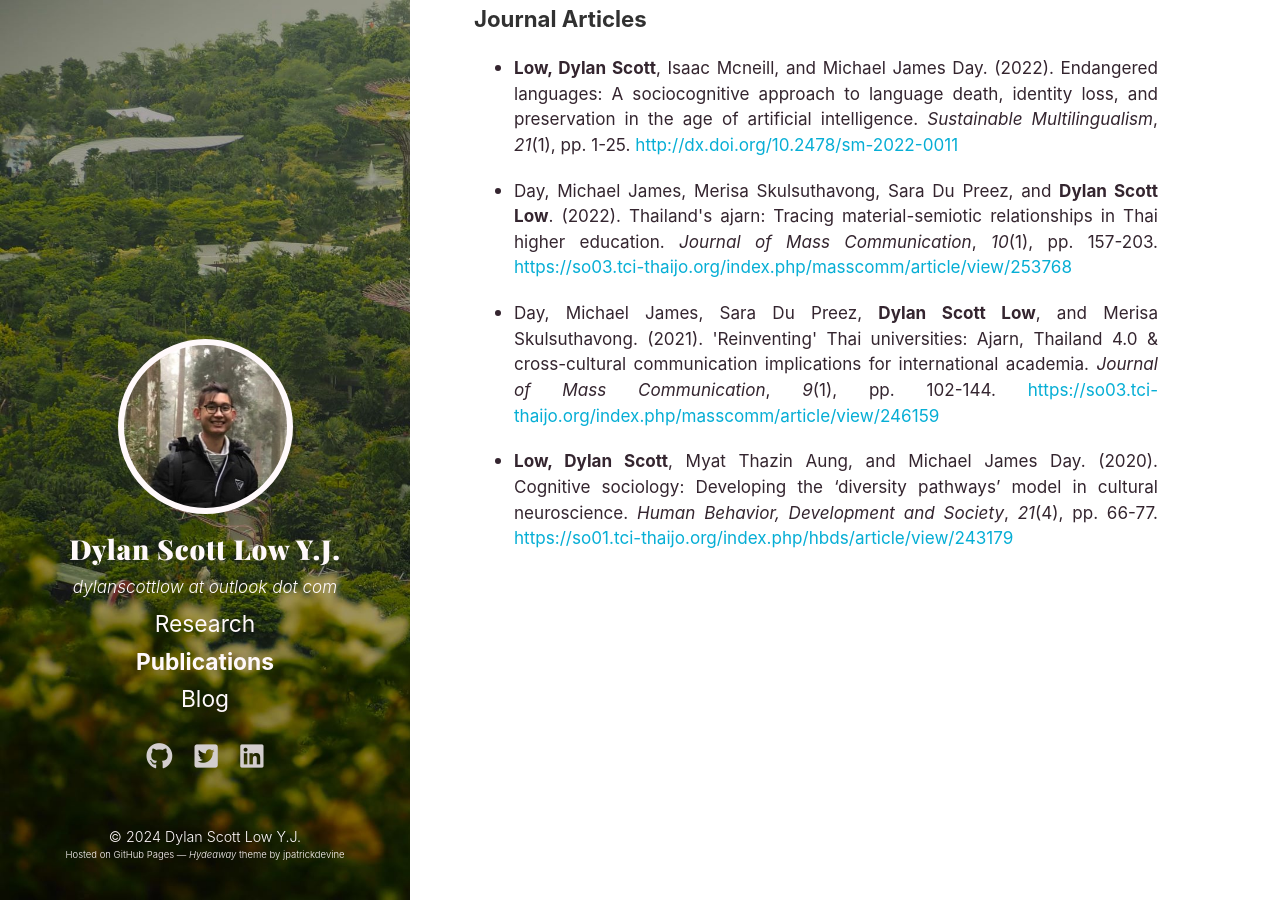
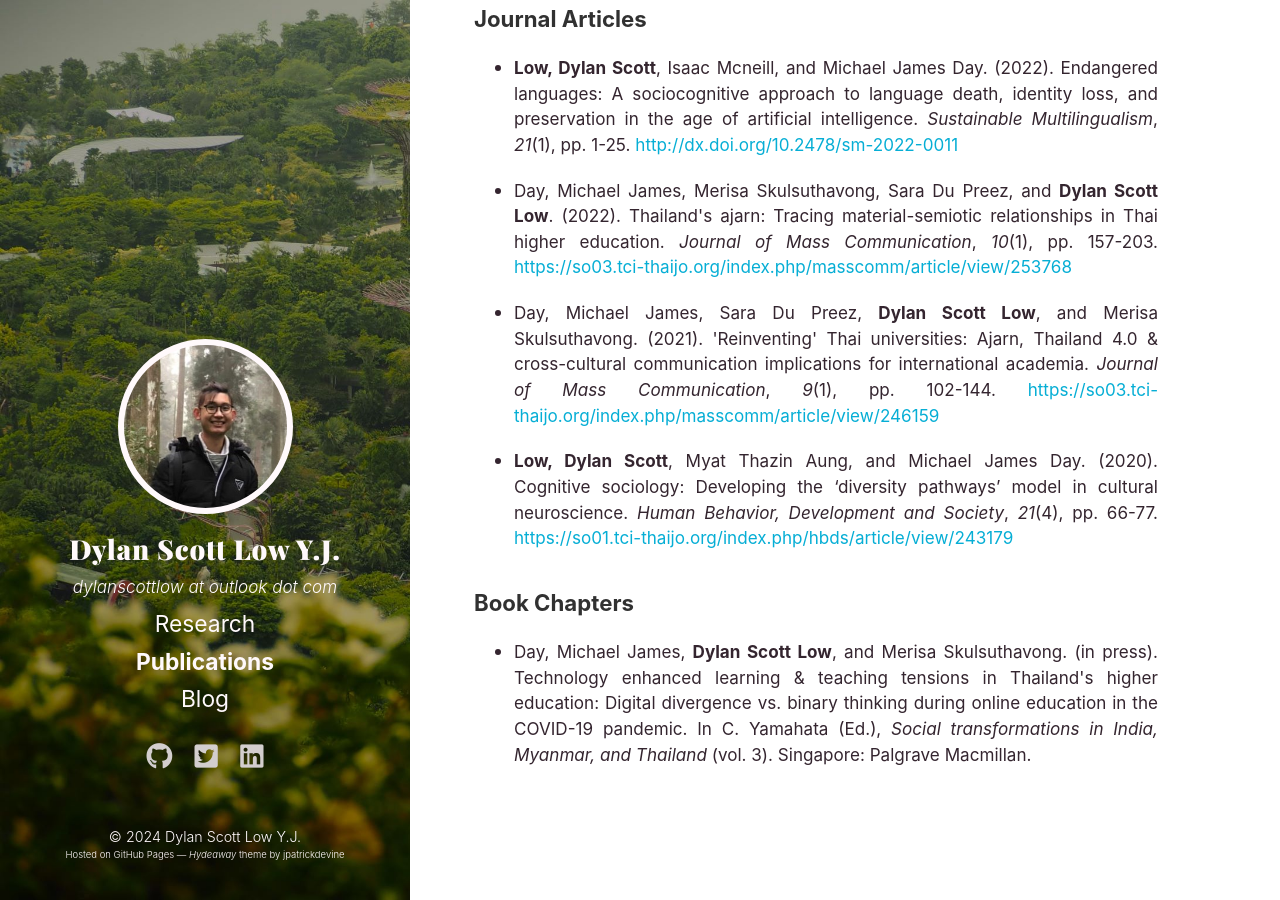
Before and after one commit to dylanscottlow/dylanscottlow.github.io, a Jekyll site: the page built from publications.md, in a window 1280 px wide and 900 px high, scrolled down 811 px. Built offline with Jekyll 4.4.1, drawn with Linux system fonts in a browser that asks for light colours; a style sheet for code colours, icons or effects is not loaded.

Commit message:
Add book chapters section

```diff
--- a/publications.md
+++ b/publications.md
@@ -23,3 +23,7 @@ order: 2
 * <p class="citation-list">Day, Michael James, Sara Du Preez, <b>Dylan Scott Low</b>, and Merisa Skulsuthavong. (2021). 'Reinventing' Thai universities: Ajarn, Thailand 4.0 & cross-cultural communication implications for international academia. <i>Journal of Mass Communication</i>, <i>9</i>(1), pp. 102-144. <a href="https://so03.tci-thaijo.org/index.php/masscomm/article/view/246159" target="_blank" rel="noopener noreferrer">https://so03.tci-thaijo.org/index.php/masscomm/article/view/246159</a> <i class="ai ai-open-access"></i></p>
 
 * <p class="citation-list"><b>Low, Dylan Scott</b>, Myat Thazin Aung, and Michael James Day. (2020). Cognitive sociology: Developing the ‘diversity pathways’ model in cultural neuroscience. <i>Human Behavior, Development and Society</i>, <i>21</i>(4), pp. 66-77. <a href="https://so01.tci-thaijo.org/index.php/hbds/article/view/243179" target="_blank" rel="noopener noreferrer">https://so01.tci-thaijo.org/index.php/hbds/article/view/243179</a> <i class="ai ai-open-access"></i></p>
+
+### Book Chapters
+
+* <p class="citation-list">Day, Michael James, <b>Dylan Scott Low</b>, and Merisa Skulsuthavong. (in press). Technology enhanced learning & teaching tensions in Thailand's higher education: Digital divergence vs. binary thinking during online education in the COVID-19 pandemic. In C. Yamahata (Ed.), <i>Social transformations in India, Myanmar, and Thailand</i> (vol. 3). Singapore: Palgrave Macmillan.</p>
```
